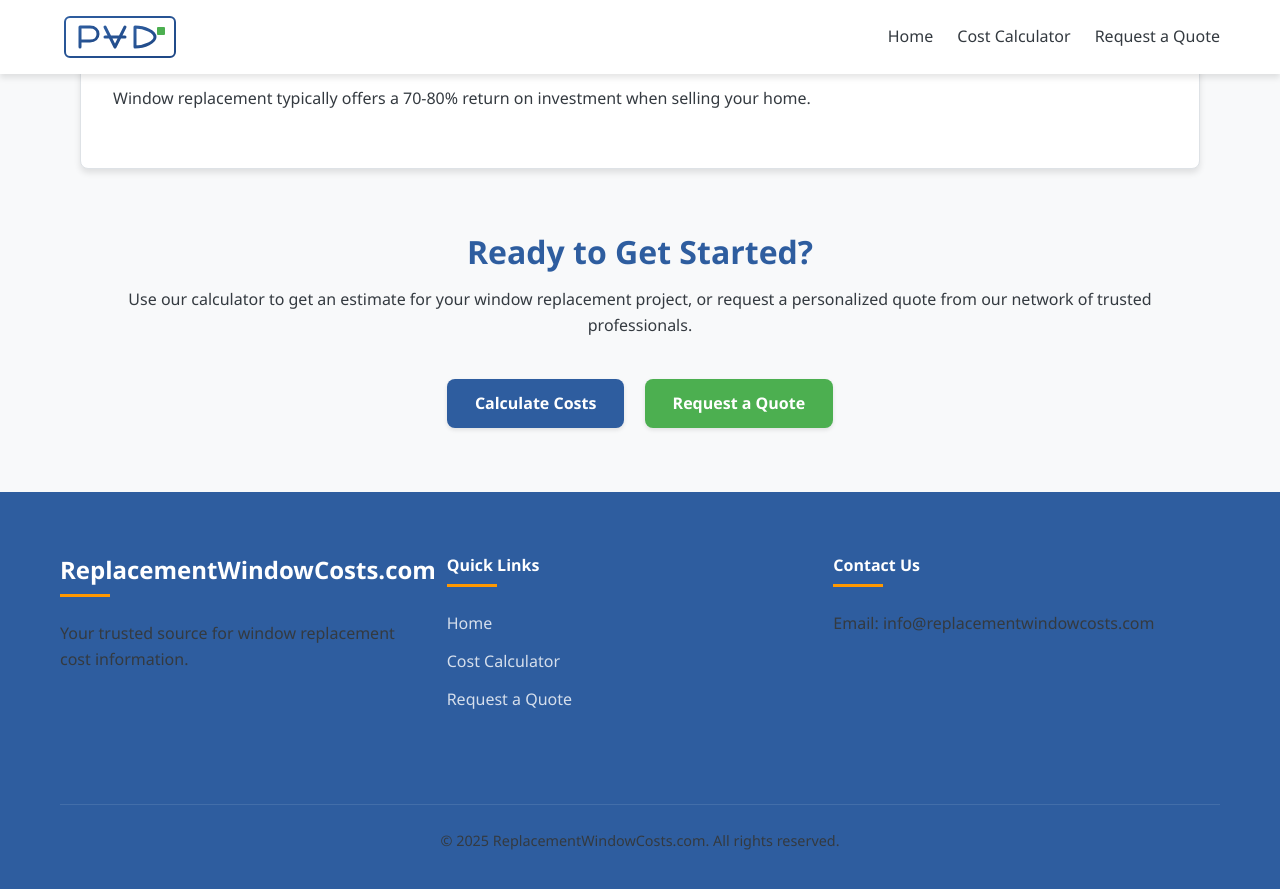
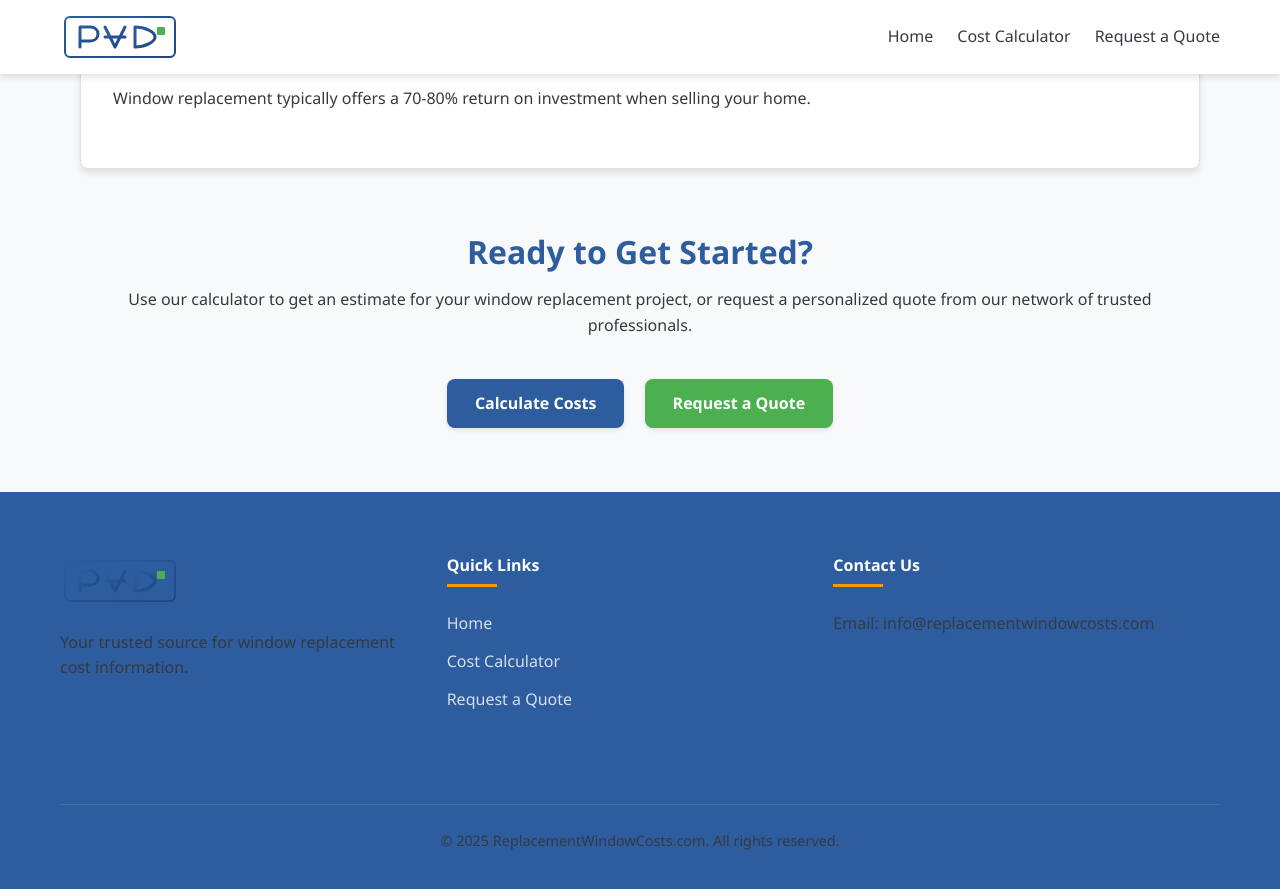
Before and after one commit to tim-amredev/replacement-window-costs, a Jekyll site: the page built from index.html, in a window 1280 px wide and 900 px high, scrolled down 2974 px. Shown: the top 889 px of the window. Built offline with Jekyll 4.4.1, drawn with Linux system fonts in a browser that asks for light colours.

Commit message:
Update footer.html

```diff
--- a/_includes/footer.html
+++ b/_includes/footer.html
@@ -2,7 +2,7 @@
   <div class="container">
     <div class="footer-content">
       <div class="footer-info">
-        <h3>ReplacementWindowCosts.com</h3>
+        <img src="{{ site.baseurl }}/assets/images/rwc-logo.svg" alt="ReplacementWindowCosts.com" width="120" height="50" style="margin-bottom: 1rem;">
         <p>Your trusted source for window replacement cost information.</p>
       </div>
       <div class="footer-links">
```
